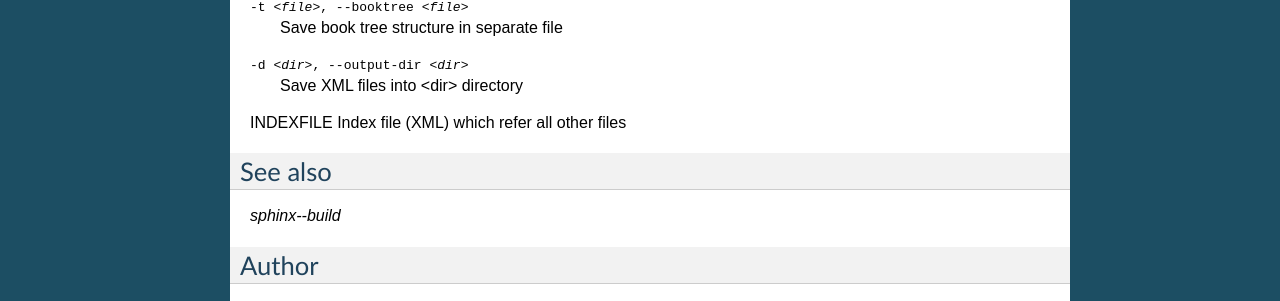
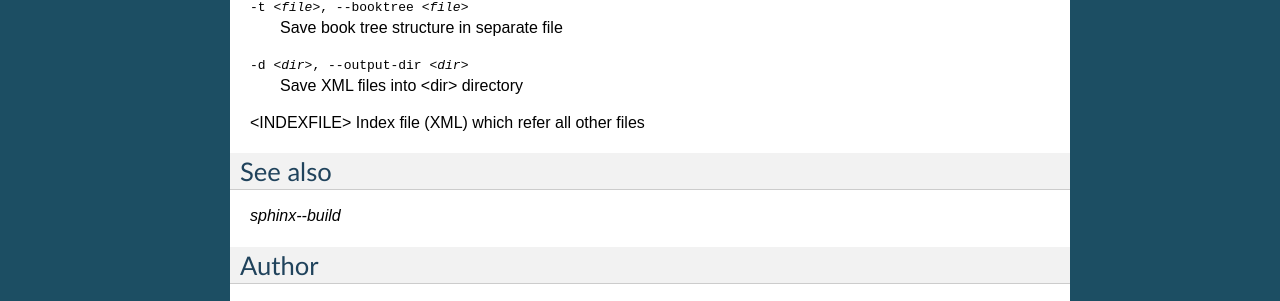
Before and after one commit to openSUSE/rstxml2docbook, a Sphinx documentation site: the page built from doc/index.rst, in a window 1280 px wide. Shown: the part 478-779 px from the top of the page. Built offline with Sphinx 7.4.7, drawn with Linux system fonts in a browser that asks for light colours; some of the changed lines change nothing that is shown.

Commit message:
Fix minor manpage issue

```diff
--- a/doc/index.rst
+++ b/doc/index.rst
@@ -29,7 +29,7 @@ Options
 -v, --verbose                  Increase verbosity (can be repeated)
 -t <file>, --booktree <file>   Save book tree structure in separate file
 -d <dir>, --output-dir <dir>   Save XML files into <dir> directory
-INDEXFILE                      Index file (XML) which refer all other files
+<INDEXFILE>                    Index file (XML) which refer all other files
 
 
 See also
```
